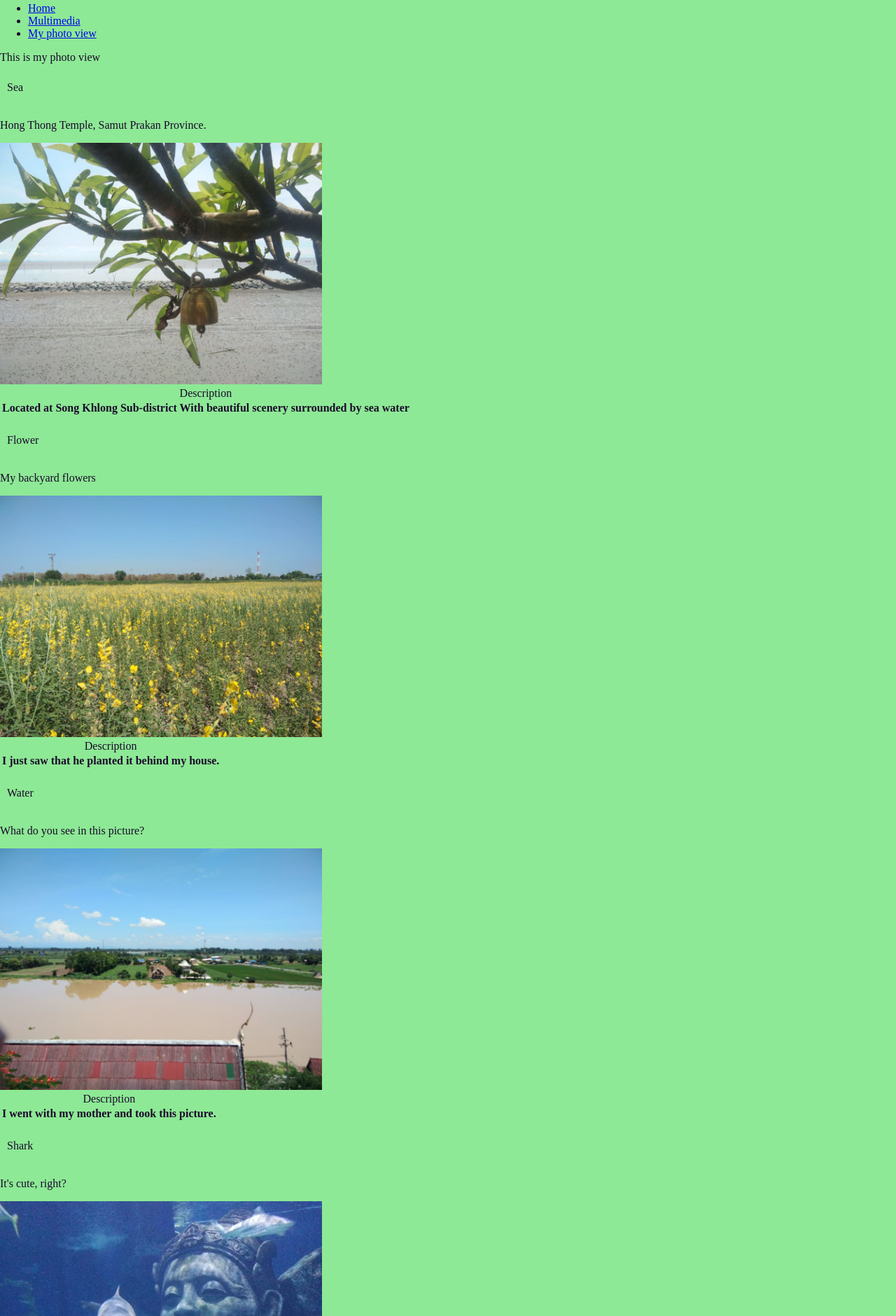
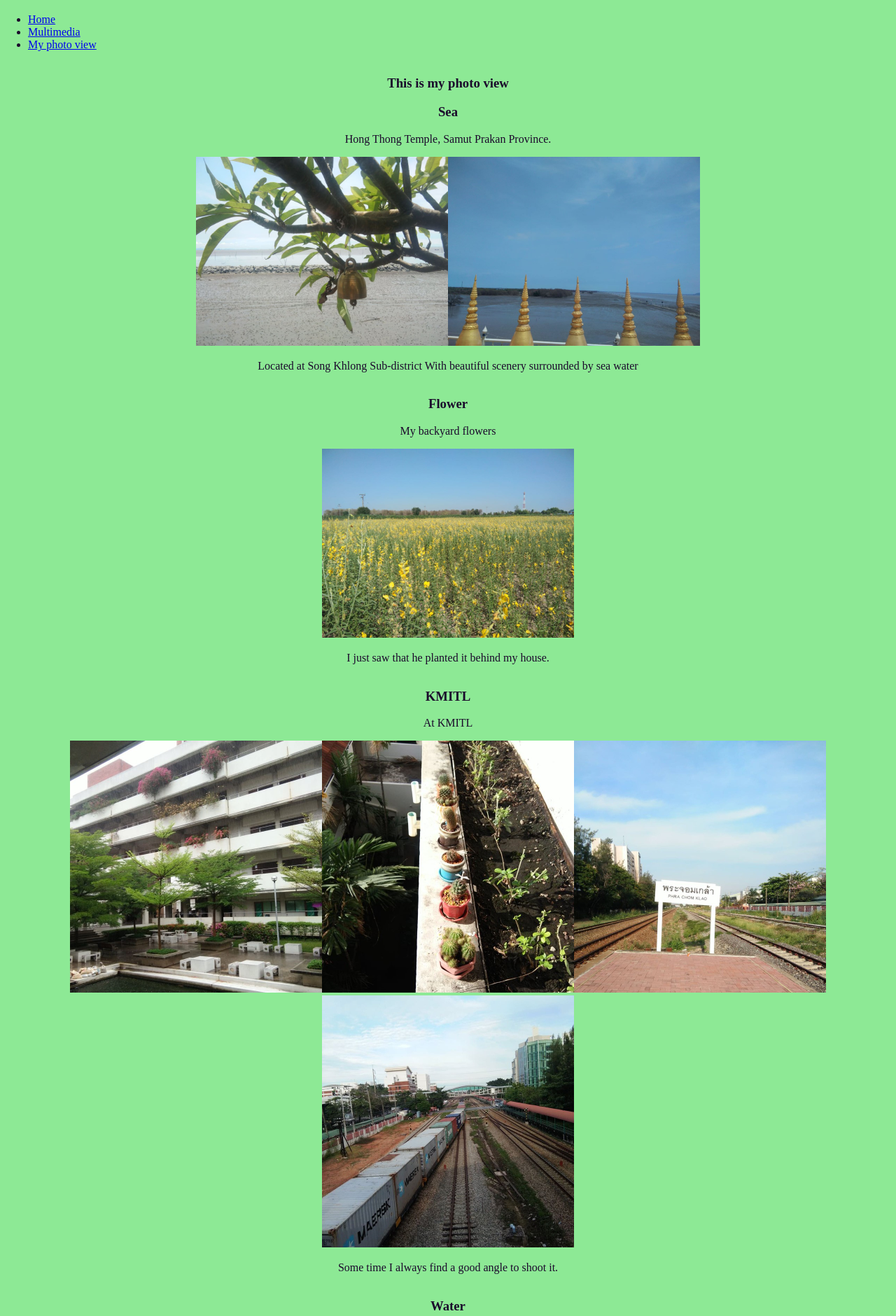
Before and after one commit to fernlolloi/-Personal-Website-Project, a plain HTML site: page myphoto.html in a window 1280 px wide. Shown: the part 56-1936 px from the top of the page at 70% size. Drawn offline with Linux system fonts and the light colour scheme.

Commit message:
ADD PHOTO

```diff
--- a/css/index.css
+++ b/css/index.css
@@ -1,4 +1,22 @@
 body{
-    background: rgba(241, 138, 178, 0.267);
+   background-image: url(../photo/wcl.jpg);
 
 }
+footer{
+    text-align: center;
+
+}
+main{
+    text-align: center;
+}
+header{
+    text-align: left;
+
+}
+aside{
+margin: 30px;
+}
+img{
+    width: 200px;
+    height: 200px;
+}
--- a/css/main.css
+++ b/css/main.css
@@ -2,25 +2,30 @@ body{
     background: rgb(141, 233, 149);
     color: rgb(26, 8, 43);
     margin: 0 auto;
+    display: grid;
 
 }
 section{
-    margin: 5px 0px;
-    padding: 20px 10px 20px 10px;
-    border: 1px;
+    margin: 10px 0px;
+    border: 3px;
+    text-align: center;
 
 }
 img{
-    width: 460px;
+    width: 360px;
     height: 220;
 ;
 }
 main{
 
         display: grid;
+        text-align: center;
 
 }
 article {
 
  grid-auto-rows:auto;
 }
+table{
+    text-align: center;
+}
--- a/css/multimedia.css
+++ b/css/multimedia.css
@@ -1,3 +1,4 @@
 body{
     background-image: url(../photo/boat.jpg);
+    color: white;
 }
--- a/myphoto.html
+++ b/myphoto.html
@@ -17,50 +17,76 @@
       </nav>
       <main>
           <article>
-              <header>This is my photo view</header>
-              <section id="sea">Sea</section>
+              <header><h3>This is my photo view</h3></header>
+              <section id="sea"><h3>Sea</h3></section>
                   <p>Hong Thong Temple, Samut Prakan Province.</p>
                   <table>
                         <img src="photo/sea.jpg">
-                      <caption>Description</caption>
+                        <img src="photo/seas.jpg">
 
-                      <tr>
-                          <th>Located at Song Khlong Sub-district With beautiful scenery surrounded by sea water</th>
-                      </tr>
+                          <p>Located at Song Khlong Sub-district With beautiful scenery surrounded by sea water</p>
 
 
                   </table>
 
-                <section id="flower">Flower  </section>
+                <section id="flower"><h3>Flower</h3></section>
                     <p>My backyard flowers</p>
                     <table>
                         <img src="photo/flower.jpg">
-                        <caption>Description</caption>
-                      <tr>
-                          <th>I just saw that he planted it behind my house.</th>
-                      </tr>
+
+
+                          <p>I just saw that he planted it behind my house.</p>
+
                     </table>
+                <section id="KMITL"><h3>KMITL</h3></section>
+                    <p>At KMITL</p>
+                    <table>
+                        <img src="photo/kmitl.jpg">
+                        <img src="photo/kmitls.jpg">
+                        <img src="photo/kmitlss.jpg">
+                        <img src="photo/kmitlsss.jpg">
 
-                <section id="water">Water  </section>
+                        <tr>
+                            <p>Some time I always find a good angle to shoot it.</p>
+                        </tr>
+                    </table>
+                <section id="water"><h3>Water</h3></section>
                         <p>What do you see in this picture?</p>
                         <table>
                             <img src="photo/water.jpg">
-                            <caption>Description</caption>
-                        <tr>
-                            <th>I went with my mother and took this picture.</th>
-                        </tr>
+
+
+                            <p>I went with my mother and took this picture.</p>
+
                         </table>
 
-                <section id="shark">Shark </section>
+                <section id="shark"><h3>Shark </h3></section>
                     <p>It's cute, right?</p>
                     <table>
                         <img src="photo/shark.jpg">
-                        <caption>Description</caption>
+                        <img src="photo/sharks.jpg">
                         <tr>
-                            <th>I went here 2 years ago.</th>
+                            <p>I went here 2 years ago.</p>
                         </tr>
                     </table>
+                <section id="sky"><h3>Sky </h3></section>
+                    <p>Do you see that sky?</p>
+                    <table>
+                        <img src="photo/sky.jpg">
 
+                        <tr>
+                            <p>The sky and the fields at my grandmother's house</p>
+                        </tr>
+                    </table>
+                <section id="market"><h3>Market</h3></section>
+                    <p>Feel familiar here?</p>
+                    <table>
+                        <img src="photo/market.jpg">
+
+                        <tr>
+                            <p>This is the market in KMITL's dormitory.</p>
+                        </tr>
+                    </table>
           </article>
       </main>
     </body>
```
Also changed, not shown: index.html (+3 -2 lines), photo/HAPPY.png (added), photo/kmitl.jpg (added), photo/kmitls.jpg (added), photo/kmitlss.jpg (added), photo/kmitlsss.jpg (added), photo/market.jpg (added), photo/mee.jpg (added), photo/sharks.jpg (added), photo/sky.jpg, photo/wcl.jpg (added).
